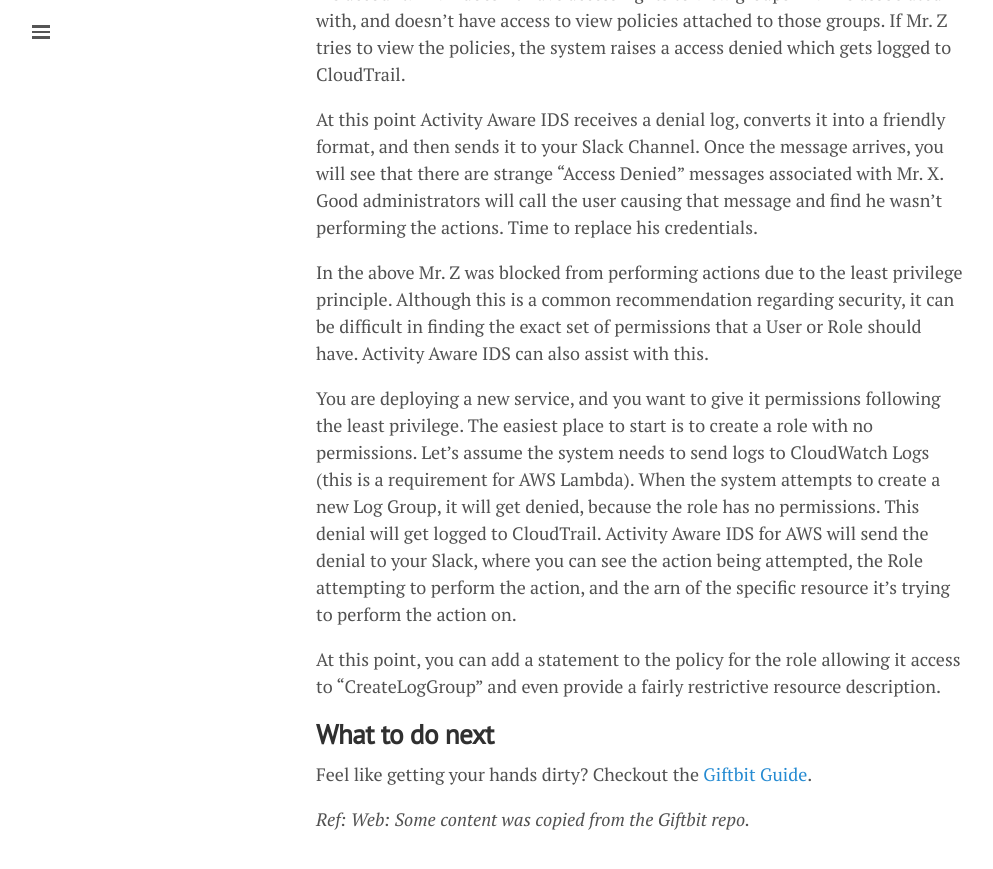
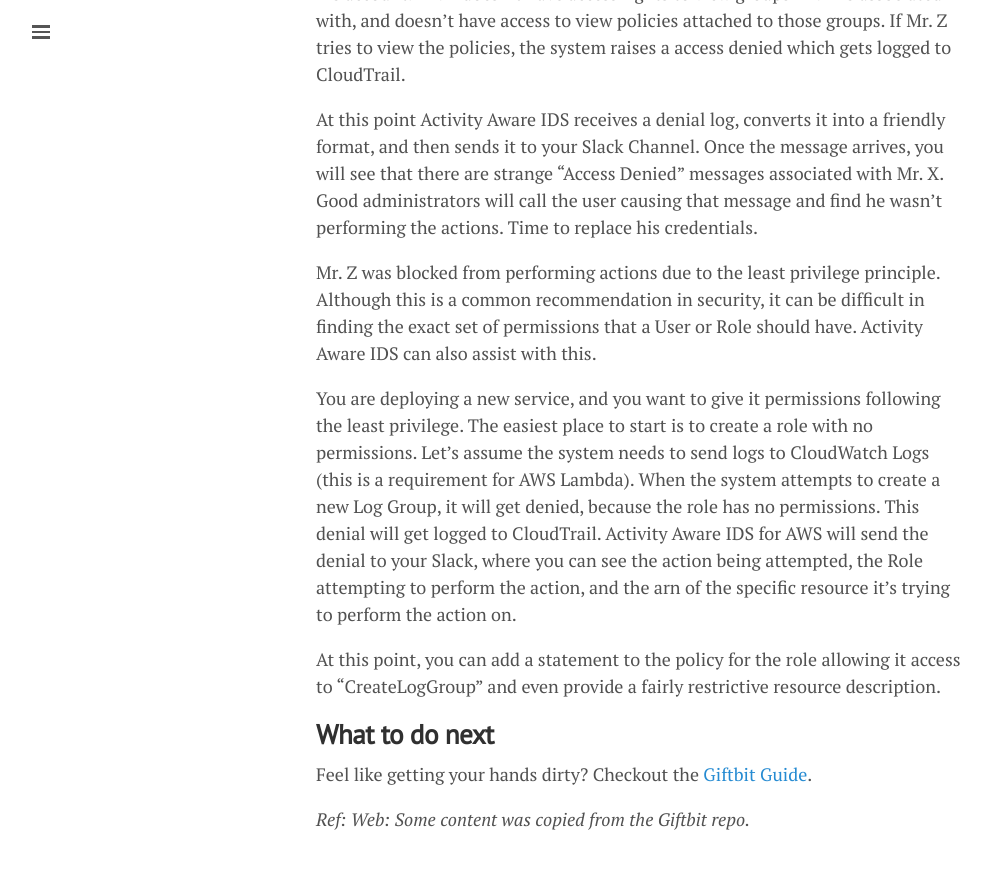
Before and after one commit to lgeurts/lgeurts.github.io, a Jekyll site: the page built from _posts/2021-11-02-activity-aware-ids-for-aws.md, in a window 1280 px wide and 900 px high, scrolled down 1993 px. Shown: the top 869 px of the window, without its empty margins (0-993 px from the left). Built offline with Jekyll 4.4.1, drawn with Linux system fonts in a browser that asks for light colours; nearby versions of some CDN libraries; comment, search, counter and statistics services are not loaded.

Commit message:
Update 2021-11-02-activity-aware-ids-for-aws.md

```diff
--- a/_posts/2021-11-02-activity-aware-ids-for-aws.md
+++ b/_posts/2021-11-02-activity-aware-ids-for-aws.md
@@ -49,7 +49,7 @@
 At this point Activity Aware IDS receives a denial log, converts it into a friendly format, and then sends it to your Slack Channel. Once the message arrives, you will see that there are strange “Access Denied” messages associated with Mr. X.
 <br>Good administrators will call the user causing that message and find he wasn't performing the actions. Time to replace his credentials.
 
-In the above Mr. Z was blocked from performing actions due to the least privilege principle. Although this is a common recommendation regarding security, it can be difficult in finding the exact set of permissions that a User or Role should have. Activity Aware IDS can also assist with this.
+Mr. Z was blocked from performing actions due to the least privilege principle. Although this is a common recommendation in security, it can be difficult in finding the exact set of permissions that a User or Role should have. Activity Aware IDS can also assist with this.
 
 You are deploying a new service, and you want to give it permissions following the least privilege. The easiest place to start is to create a role with no permissions. Let's assume the system needs to send logs to CloudWatch Logs (this is a requirement for AWS Lambda). When the system attempts to create a new Log Group, it will get denied, because the role has no permissions. This denial will get logged to CloudTrail. Activity Aware IDS for AWS will send the denial to your Slack, where you can see the action being attempted, the Role attempting to perform the action, and the arn of the specific resource it’s trying to perform the action on.
 
```
